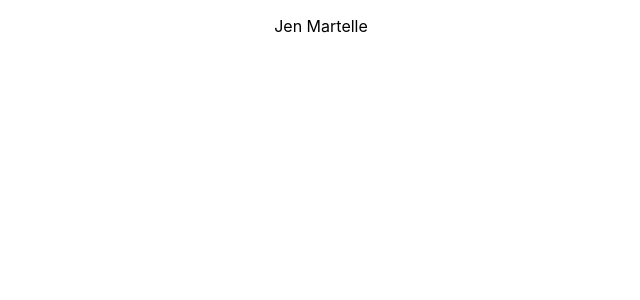
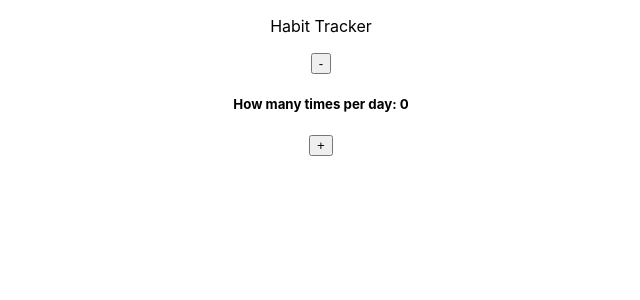
Before and after one commit to jenstella/habit-tracker, a React (Create React App) app in the folder habit-tracker/: page / in a window 1280 px wide. Shown: the top 300 px of the page, without its empty margins (319-959 px from the left). Built offline with nearby package versions, Linux system fonts and the light colour scheme.

Commit message:
Counter fn added

```diff
--- a/habit-tracker/package.json
+++ b/habit-tracker/package.json
@@ -3,11 +3,13 @@
   "version": "0.1.0",
   "private": true,
   "dependencies": {
+    "@reduxjs/toolkit": "^1.7.2",
     "@testing-library/jest-dom": "^5.16.2",
     "@testing-library/react": "^12.1.2",
     "@testing-library/user-event": "^13.5.0",
     "react": "^17.0.2",
     "react-dom": "^17.0.2",
+    "react-redux": "^7.2.6",
     "react-scripts": "5.0.0",
     "web-vitals": "^2.1.4"
   },
--- a/habit-tracker/src/App.js
+++ b/habit-tracker/src/App.js
@@ -1,12 +1,13 @@
-import logo from './logo.svg';
 import './App.css';
+import Counter from './components/Counter';
 
 function App() {
   return (
     <div className="App">
         <p>
-          Jen Martelle
+          Habit Tracker
         </p>
+        <Counter/>
     </div>
   );
 }
--- /dev/null
+++ b/habit-tracker/src/components/Counter.jsx
@@ -0,0 +1,27 @@
+import React from 'react';
+import { useState } from 'react';
+
+export default function Counter(props) {
+    // set initial count state to 0
+    const [count, setCount] = useState(0);
+
+    // increment event handler
+    const handleIncrement = () => {
+        setCount(prevCount => prevCount + 1);
+      };
+    //   decrement event handler
+      const handleDecrement = () => {
+        setCount(prevCount => prevCount - 1);
+      };
+
+    return (
+
+    <div>
+        <div>
+            <button onClick={handleDecrement}>-</button>
+            <h5>How many times per day: {count}</h5>
+            <button onClick={handleIncrement}>+</button>
+        </div>
+    </div>
+    );
+}
--- a/habit-tracker/src/index.js
+++ b/habit-tracker/src/index.js
@@ -2,7 +2,6 @@ import React from 'react';
 import ReactDOM from 'react-dom';
 import './index.css';
 import App from './App';
-import reportWebVitals from './reportWebVitals';
 
 ReactDOM.render(
   <React.StrictMode>
@@ -10,8 +9,3 @@ ReactDOM.render(
   </React.StrictMode>,
   document.getElementById('root')
 );
-
-// If you want to start measuring performance in your app, pass a function
-// to log results (for example: reportWebVitals(console.log))
-// or send to an analytics endpoint. Learn more: https://bit.ly/CRA-vitals
-reportWebVitals();
```
Also changed, not shown: 1 other file (tests, documents, lock files or other folders).
